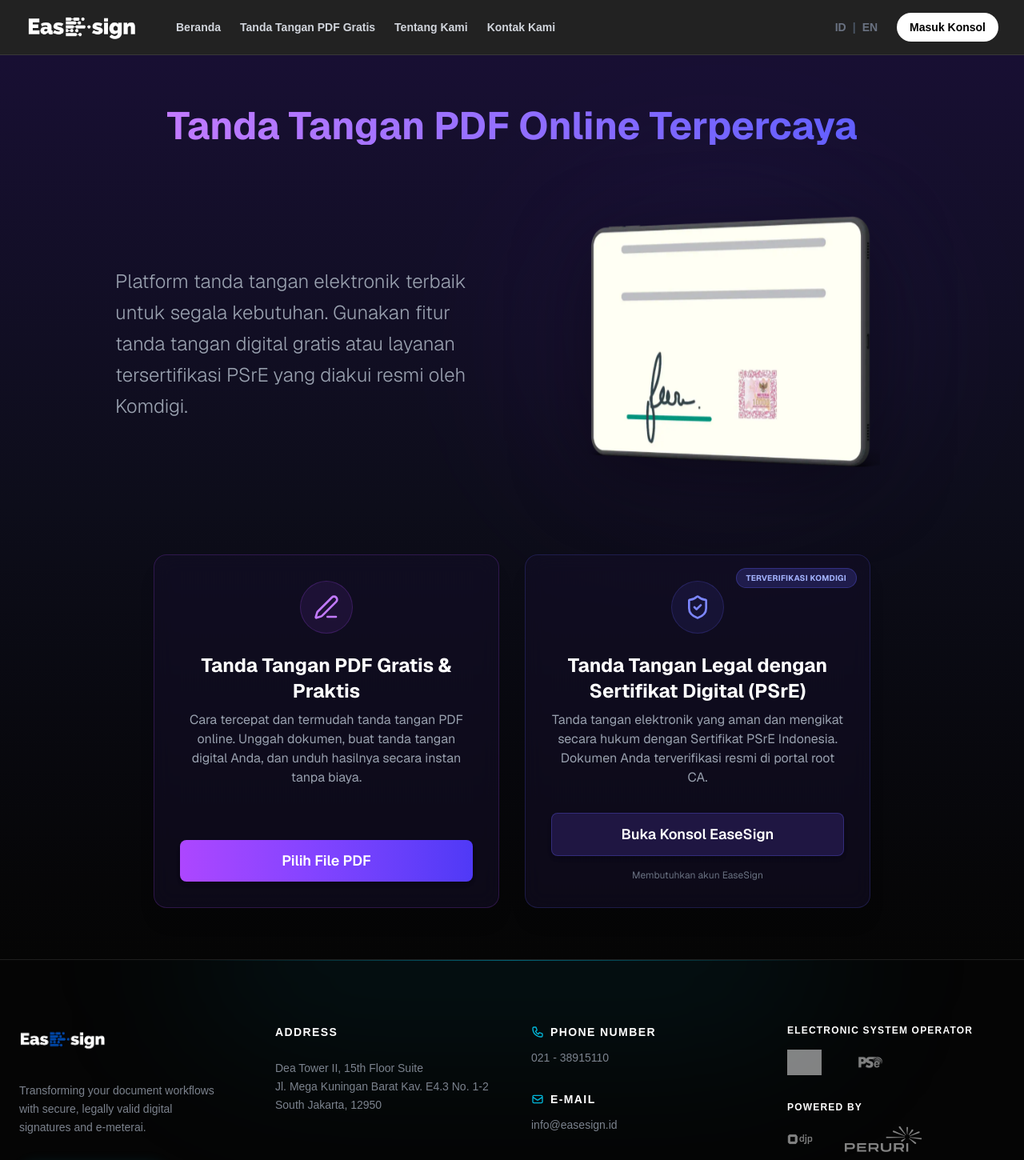
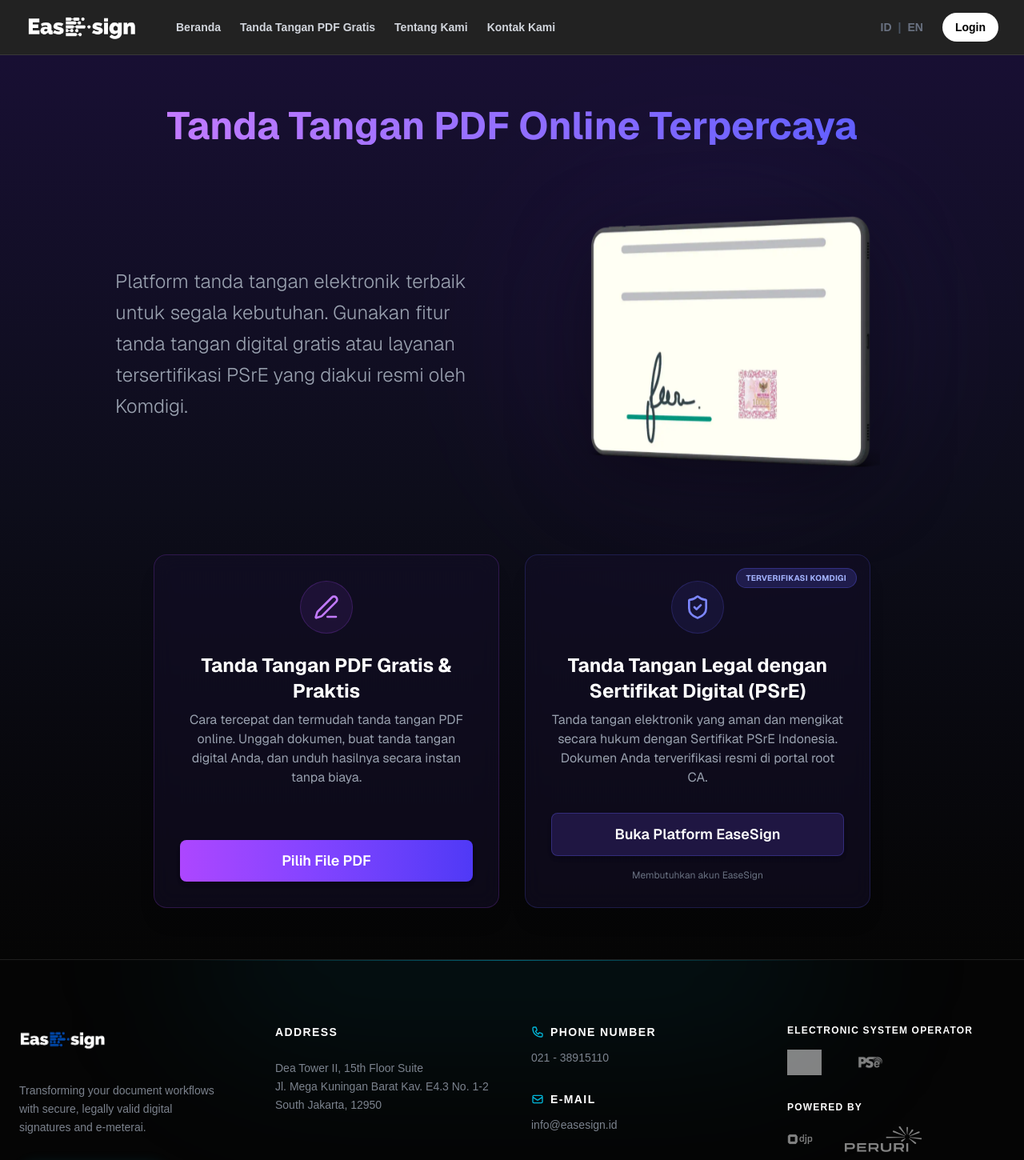
Before and after one commit to nervmonk/easesign-web, a Next.js app: page /about/sign-pdf in a window 1280 px wide. Shown: the top 1450 px of the page at 80% size. Built offline with nearby package versions, Linux system fonts and the light colour scheme; grey boxes are pictures that could not be loaded.

Commit message:
modify console

```diff
--- a/src/app/components/ConsoleSection.js
+++ b/src/app/components/ConsoleSection.js
@@ -71,8 +71,8 @@
                   key={index}
                   onClick={() => setActiveTab(index)}
                   className={`flex items-start gap-4 p-5 rounded-2xl border transition-all duration-300 text-left cursor-pointer ${activeTab === index
-                      ? 'bg-indigo-500/10 border-indigo-500/40 shadow-[0_0_20px_rgba(99,102,241,0.1)]'
-                      : 'bg-white/5 border-white/10 hover:bg-white/10 hover:border-white/20'
+                    ? 'bg-indigo-500/10 border-indigo-500/40 shadow-[0_0_20px_rgba(99,102,241,0.1)]'
+                    : 'bg-white/5 border-white/10 hover:bg-white/10 hover:border-white/20'
                     }`}
                 >
                   <div className={`mt-1 transition-colors duration-300 ${activeTab === index ? 'text-cyan-400' : 'text-gray-500'}`}>
@@ -114,7 +114,7 @@
                   <div className="w-3 h-3 rounded-full bg-amber-500/50"></div>
                   <div className="w-3 h-3 rounded-full bg-emerald-500/50"></div>
                 </div>
-                <div className="text-[10px] text-gray-500 font-mono tracking-widest uppercase opacity-50">EaseSign Console Preview</div>
+                <div className="text-[10px] text-gray-500 font-mono tracking-widest uppercase opacity-50">EaseSign Platform Preview</div>
               </div>
 
               {/* Image Showcase */}
@@ -195,8 +195,8 @@
                     key={index}
                     onClick={() => setActiveTab(index)}
                     className={`transition-all duration-300 rounded-full ${activeTab === index
-                        ? 'w-6 h-1.5 bg-cyan-400 shadow-[0_0_8px_rgba(34,211,238,0.6)]'
-                        : 'w-1.5 h-1.5 bg-white/20 hover:bg-white/40'
+                      ? 'w-6 h-1.5 bg-cyan-400 shadow-[0_0_8px_rgba(34,211,238,0.6)]'
+                      : 'w-1.5 h-1.5 bg-white/20 hover:bg-white/40'
                       }`}
                     aria-label={`Go to slide ${index + 1}`}
                   />
--- a/src/dictionaries/en.json
+++ b/src/dictionaries/en.json
@@ -4,7 +4,7 @@
     "signPdf": "Sign PDF Free",
     "about": "About",
     "contact": "Contact Us",
-    "consoleLogin": "Console Login"
+    "consoleLogin": "Login"
   },
   "hero": {
     "badge": "PT Paramita Digital Nusantara",
@@ -22,7 +22,7 @@
     "certTitle": "Legally Binding Certified Signatures (PSrE)",
     "certBadge": "Government Verified",
     "certDesc": "Cryptographically secure digital signatures backed by official Indonesian Root CAs. Fully compliant, tamper-proof, and legally binding for enterprise transactions.",
-    "gotoConsole": "Go to EaseSign Console",
+    "gotoConsole": "Go to EaseSign Platform",
     "requiresAccount": "Requires an EaseSign account",
     "documentName": "Loading document...",
     "addSignature": "Add Signature",
@@ -151,7 +151,7 @@
     "partners": "Business Partners"
   },
   "consoleSection": {
-    "badge": "EASESIGN CONSOLE",
+    "badge": "EASESIGN PLATFORM",
     "title": "Limitless Efficiency at Your Fingertips",
     "subtitle": "From real-time document tracking to expense management, get everything done faster with EaseSign's digital ecosystem.",
     "features": [
--- a/src/dictionaries/id.json
+++ b/src/dictionaries/id.json
@@ -4,7 +4,7 @@
     "signPdf": "Tanda Tangan PDF Gratis",
     "about": "Tentang Kami",
     "contact": "Kontak Kami",
-    "consoleLogin": "Masuk Konsol"
+    "consoleLogin": "Login"
   },
   "hero": {
     "badge": "PT Paramita Digital Nusantara",
@@ -22,7 +22,7 @@
     "certTitle": "Tanda Tangan Legal dengan Sertifikat Digital (PSrE)",
     "certBadge": "Terverifikasi Komdigi",
     "certDesc": "Tanda tangan elektronik yang aman dan mengikat secara hukum dengan Sertifikat PSrE Indonesia. Dokumen Anda terverifikasi resmi di portal root CA.",
-    "gotoConsole": "Buka Konsol EaseSign",
+    "gotoConsole": "Buka Platform EaseSign",
     "requiresAccount": "Membutuhkan akun EaseSign",
     "documentName": "Memuat dokumen...",
     "addSignature": "Tambah Tanda Tangan",
@@ -151,7 +151,7 @@
     "partners": "Mitra Bisnis"
   },
   "consoleSection": {
-    "badge": "KONSOL EASESIGN",
+    "badge": "PLATFORM EASESIGN",
     "title": "Efisiensi Tanpa Batas dalam Genggaman Anda",
     "subtitle": "Dari pelacakan dokumen real-time hingga manajemen pengeluaran, lakukan semuanya lebih cepat dengan ekosistem digital EaseSign.",
     "features": [
```
Also changed, not shown: public/danarupiah-logo.png.
